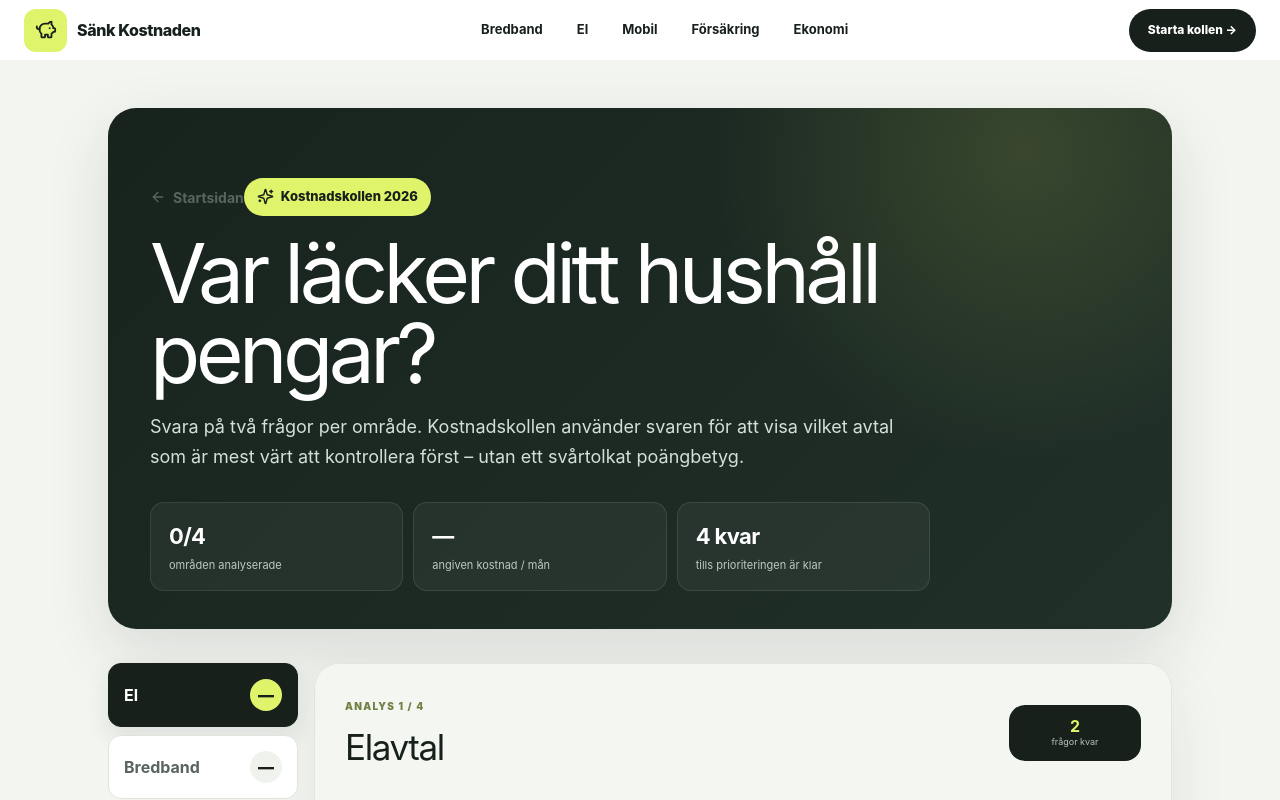
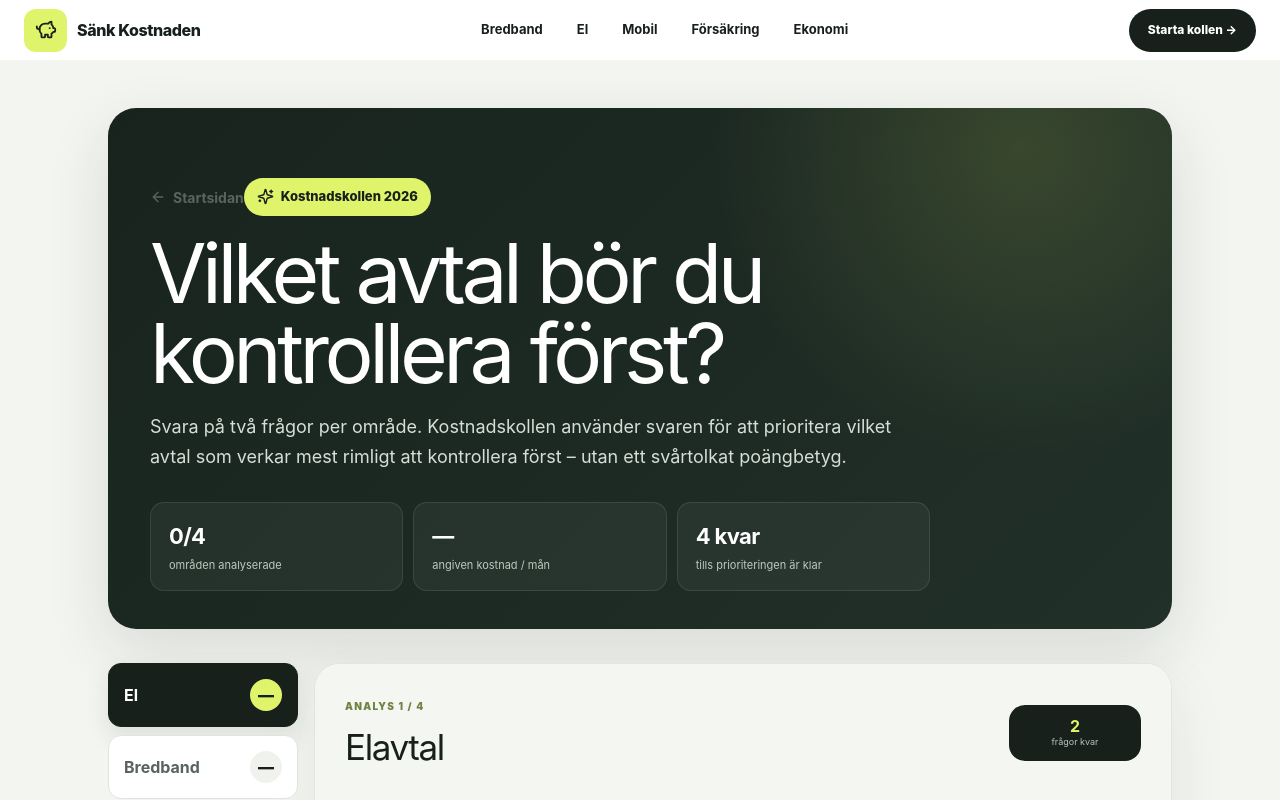
Before and after one commit to arvidlandin-cpu/sankkostnaden, a Next.js app: page /app in a window 1280 px wide. Shown: the top 800 px of the page. Built offline with nearby package versions, Linux system fonts and the light colour scheme.

Commit message:
Remove savings overclaim from Cost Check hero

```diff
--- a/pages/app.tsx
+++ b/pages/app.tsx
@@ -191,8 +191,8 @@ export default function SavingsApp() {
         <section className={styles.hero}>
           <Link className='back' href='/'><ArrowLeft size={16} /> Startsidan</Link>
           <div className={styles.badge}><Sparkles size={17} /> Kostnadskollen 2026</div>
-          <h1>Var läcker ditt hushåll pengar?</h1>
-          <p>Svara på två frågor per område. Kostnadskollen använder svaren för att visa vilket avtal som är mest värt att kontrollera först – utan ett svårtolkat poängbetyg.</p>
+          <h1>Vilket avtal bör du kontrollera först?</h1>
+          <p>Svara på två frågor per område. Kostnadskollen använder svaren för att prioritera vilket avtal som verkar mest rimligt att kontrollera först – utan ett svårtolkat poängbetyg.</p>
           <div className={styles.heroStats}>
             <div><strong>{completed}/4</strong><span>områden analyserade</span></div>
             <div><strong>{totalMonthly ? `${totalMonthly.toLocaleString('sv-SE')} kr` : '—'}</strong><span>angiven kostnad / mån</span></div>
```
